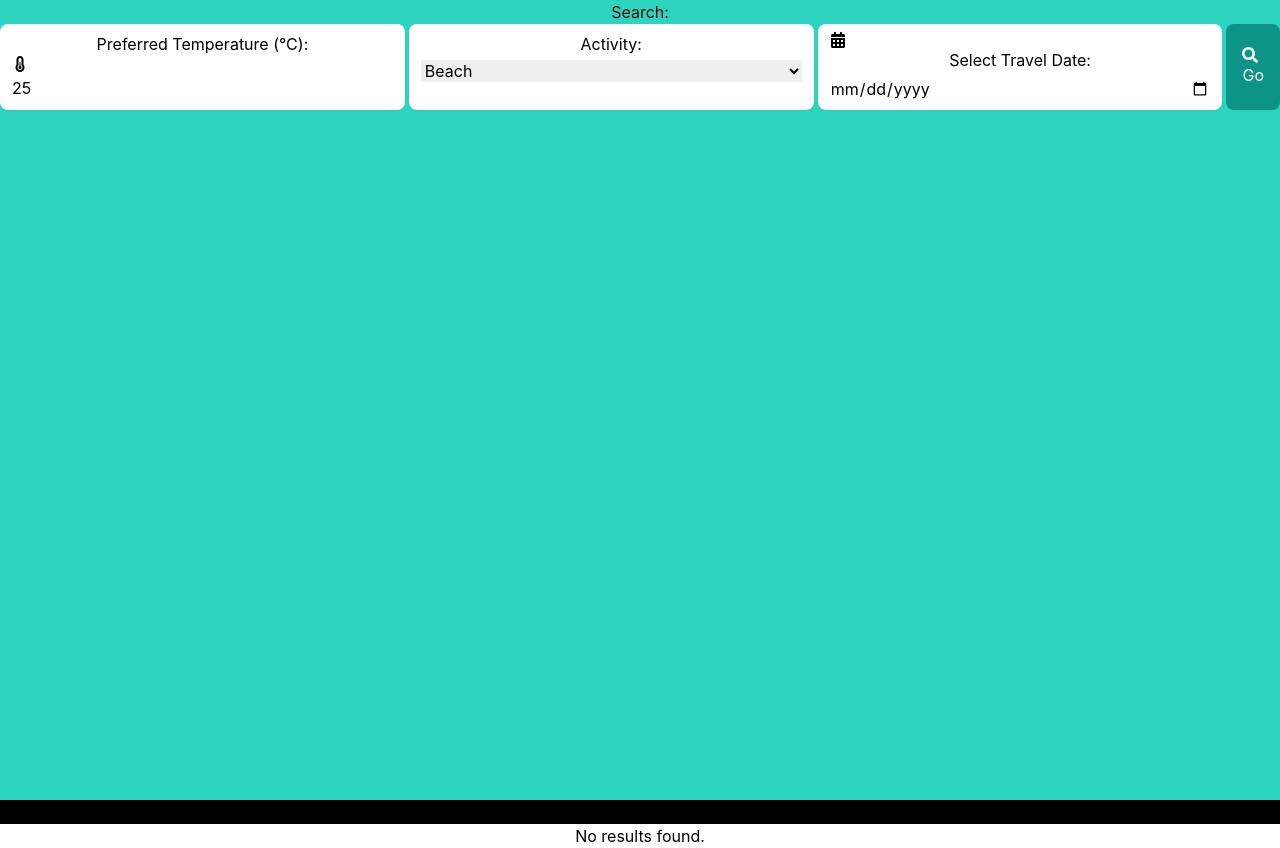
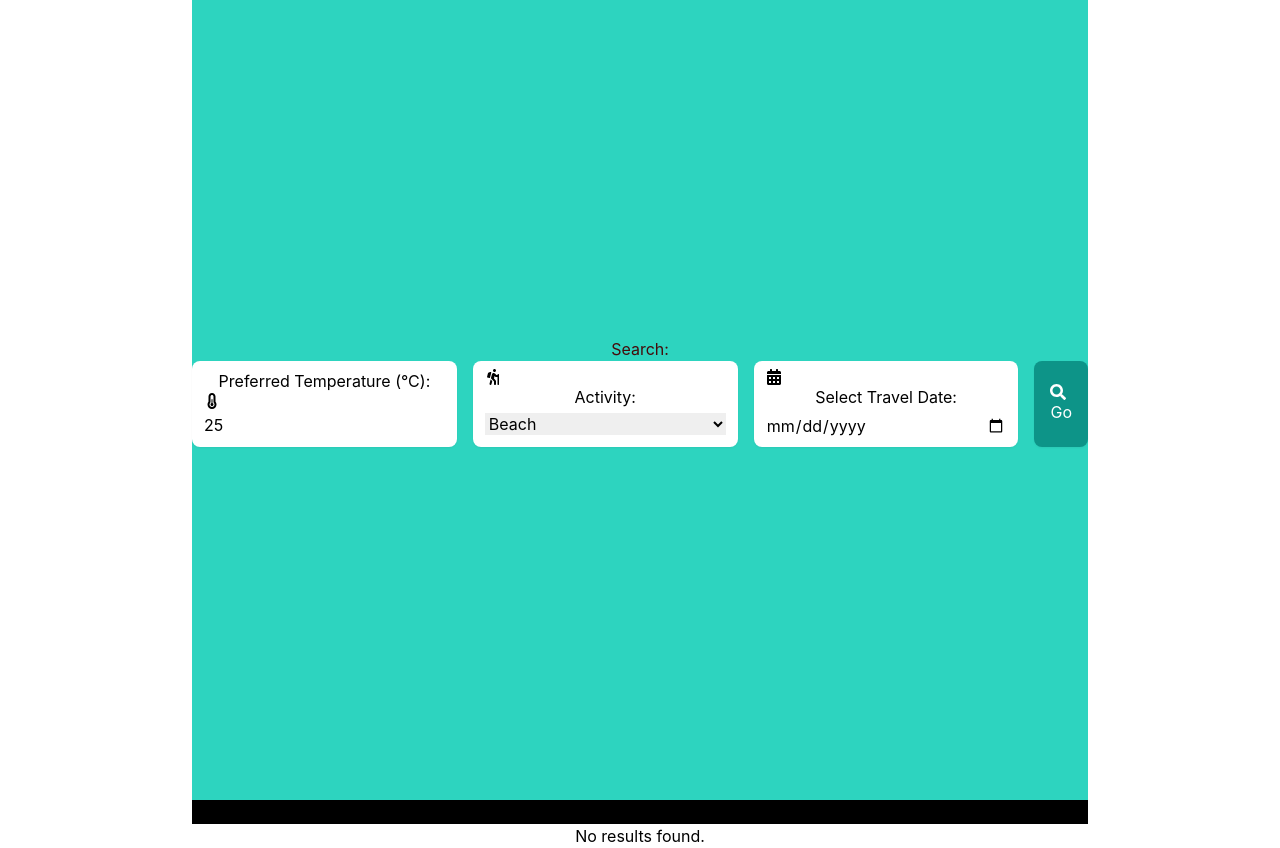
Before and after one commit to Aymankhallaf/travelSugestion, a React (Create React App) app in the folder frontend/: page / in a window 1280 px wide. Built offline with nearby package versions, Linux system fonts and the light colour scheme.

Commit message:
centre search form

```diff
--- a/frontend/src/components/search/Activity.js
+++ b/frontend/src/components/search/Activity.js
@@ -1,4 +1,5 @@
 import React from "react";
+import { FaHiking } from 'react-icons/fa';
 
 export function Activity({ activity, setActivity }) {
 
@@ -6,6 +7,7 @@ export function Activity({ activity, setActivity }) {
     return (
 
         <div className='flex-1 block overflow-hidden bg-white border-gray-200 rounded-lg	px-3 py-2 shadow-sm focus-within:border-blue-600 focus-within:ring-1 focus-within:ring-blue-600'>
+            <FaHiking />
             <label className="">Activity: </label>
             <select
                 className='mt-1 w-full border-none p-0'
--- a/frontend/src/components/search/Search.js
+++ b/frontend/src/components/search/Search.js
@@ -67,10 +67,10 @@ export function Search() {
     }
 
     return (
-        <div>
-            <div className="bg-teal-400 h-screen">
+        <div className='max-w-4xl mx-auto'>
+            <div className="h-screen content-center	bg-teal-400 ">
                 <h2 className='text-red-950'>Search: </h2>
-                <form className='flex flex-col md:flex-row gap-1'>
+                <form className='flex flex-col md:flex-row gap-4'>
                     <TemperatureSearch temperature={temperature} setTemperature={setTemperature} />
                     <Activity activity={activity} setActivity={setActivity} />
                     <TravelDate traveldate={traveldate} setTravelDate={setTravelDate} />
```
